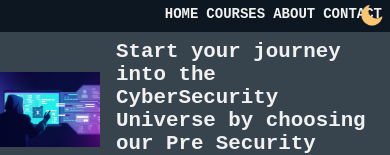
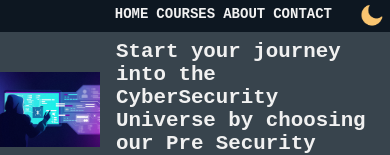
Before and after one commit to Specialized101/examen-web-2022, a plain HTML site: page html/index.html in a window 390 px wide. Shown: the top 155 px of the page. Drawn offline with Linux system fonts and the light colour scheme; a web font is replaced by a local one.

Commit message:
Fix navbar darkmode logo on mobile

```diff
--- a/css/style.css
+++ b/css/style.css
@@ -125,7 +125,7 @@ header h1 {
 .nav-links {
     display: flex;
     list-style-type: none;
-    margin-right: 50px;
+    padding-right: 50px;
 
 }
 
```
